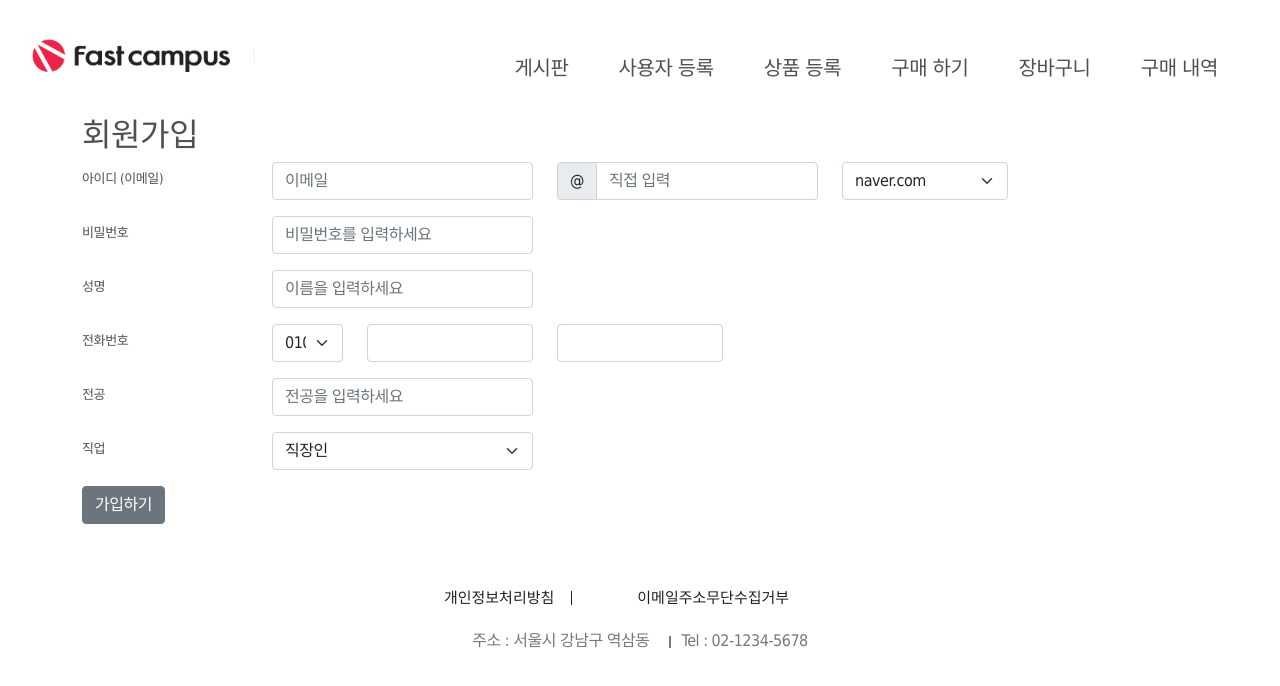
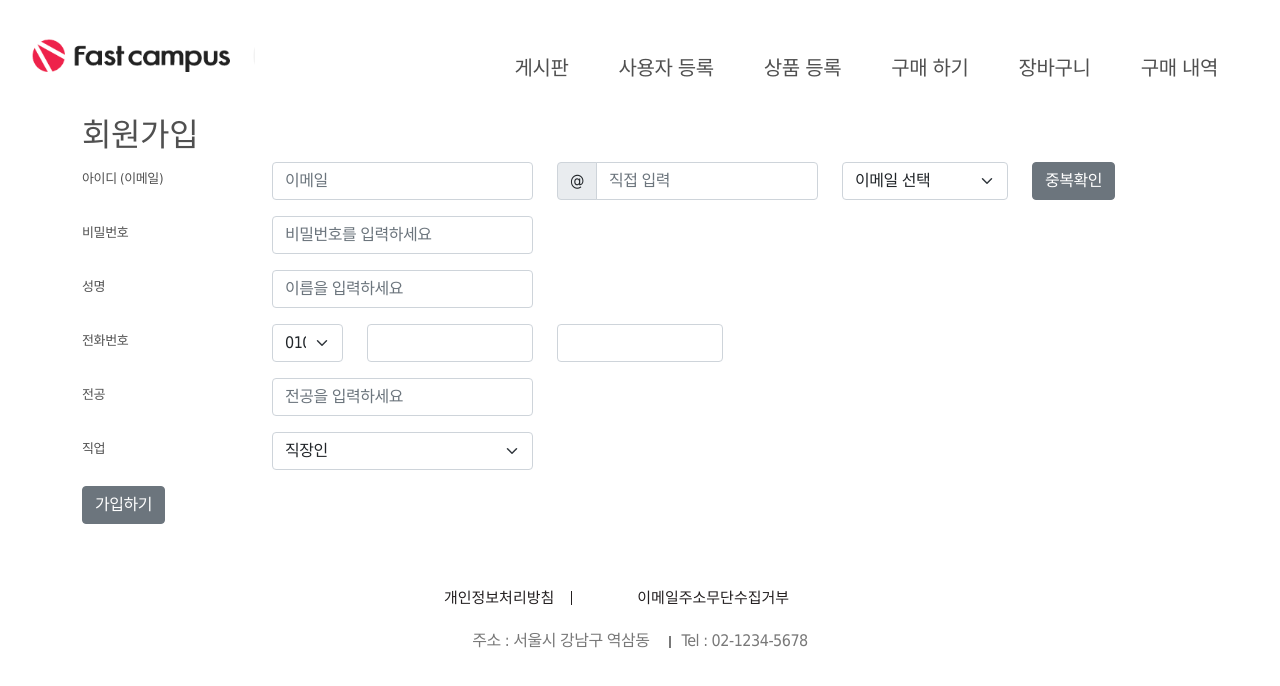
Before and after one commit to dozukwang/KDT_MINIPROJECT2, a React (Create React App) app in the folder client/: page /register in a window 1280 px wide. Shown: the top 686 px of the page. Built offline with nearby package versions, Linux system fonts and the light colour scheme; no server answers.

Commit message:
feats: 이메일 유효성 검사 구현 완료

```diff
--- a/client/src/component/register/Register.js
+++ b/client/src/component/register/Register.js
@@ -3,15 +3,19 @@ import { Container, Form, Input, Label, Button, FormGroup, InputGroupText, Input
 
 
 const Register = (props) => {
-  // 제출내용 유효확인
+  // 필수값 입력여부 확인
   const [ isSigninPasswordInvalid, setIsSigninPasswordInvalid ] = useState(false)
   const [ isSigninEmailInvalid, setIsSigninEmailInvalid ] = useState(false)
   const [ isSigninEmail2Invalid, setIsSigninEmail2Invalid ] = useState(false)
   const [ isSigninNameInvalid, setIsSigninNameInvalid ] = useState(false)
   const [ isSigninPhoneInvalid, setIsSigninPhoneInvalid ] = useState(false)
-  // 이메일 입력확인
-  const [ isUserId, setIsUserId ] = useState("")
+  //이메일 입력 유효확인
   const [ isUserId2, setIsUserId2 ] = useState("")
+  const [ userIds, setUserIds ] = useState({
+    email1: '',
+    eamil2: ''
+  })
+  // const { email1, email2 } = userIds
 
   const submitFormSignin = (event) => {
     event.preventDefault()
@@ -33,7 +37,8 @@ const Register = (props) => {
       console.log('필수값 비어있음', emptyCount)
     } else (console.log('필수값 다있음', emptyCount))
 
-    // 비밀번호 유효형식 확인
+    // 아이디 중복체크
+
 
   }
 
@@ -60,37 +65,82 @@ const Register = (props) => {
     } return emptyCount
   }
 
-  const changeEmailValue = (event) => {
-      setIsUserId2(event.target.value)
+  const changeEmail1InputValue = (event) => {
+    setUserIds({
+      ...userIds,
+      'email1': event.target.value,
+    })
+  }
+
+  const changeEmail2InputValue = (event) => {
+      setUserIds({
+        ...userIds,
+        'email2': event.target.value
+      })
+  }
+
+  // 이메일 올바른입력 확인
+  const emailCheck = () => {
+    const firstPlace = userIds.email1
+    const secondPlace = userIds.email2
+    const fullEmail = `${firstPlace}@${secondPlace}`
+    console.log('1', firstPlace, '2', secondPlace)
+    // 이메일 빈값 확인(첫 번째 칸)
+    if (firstPlace.length < 1 && secondPlace === undefined) {
+      setIsSigninEmailInvalid(true)
+      setIsSigninEmail2Invalid(true)
+      return
+    } else if (firstPlace.length < 1 || firstPlace.length > 30) {
+      setIsSigninEmailInvalid(true)
+      setIsSigninEmail2Invalid(false)
+      return
+    } else {
+      setIsSigninEmailInvalid(false)
+    }
+    // 이메일 유효성 확인, 오류 발생 시 이메일 주소 오류 설정(두 번째 칸)
+    var emailRef = /^([0-9a-zA-Z_\.-]+)@([0-9a-zA-Z_-]+)(\.[0-9a-zA-Z_-]+){1,2}$/;
+    if (emailRef.test(fullEmail)) {
+      console.log('이메일 통과')
+      setIsSigninEmail2Invalid(false)
+    } else {
+      console.log('이메일 실패')
+      setIsSigninEmail2Invalid(true)
+      return
+    }
+    return fullEmail
   }
 
 
   return (
     <Container >
       <h2>회원가입</h2>
-      <Form onSubmit={submitFormSignin}>
+      <Form onSubmit={submitFormSignin} >
         <FormGroup row>
           <Label md={2} htmlFor="signin-userId">
               아이디 (이메일)
           </Label>
           <Col md={3}>
-            <Input id="signin-userId" type="text" placeholder="이메일" invalid={isSigninEmailInvalid}/>
+            <Input id="signin-userId" type="text" placeholder="이메일"  onChange={changeEmail1InputValue} invalid={isSigninEmailInvalid}/>
           </Col>
           <Col md={3}>
           <InputGroup>
               <InputGroupText>
                 @
               </InputGroupText>
-              <Input id="signin-userId2" type="text" placeholder="직접 입력" defaultValue={isUserId2? isUserId2 : undefined} invalid={isSigninEmail2Invalid} />
+              <Input id="signin-userId2" type="text" placeholder="직접 입력" defaultValue={userIds.email2} onChange={changeEmail2InputValue} invalid={isSigninEmail2Invalid} />
             </InputGroup>
           </Col>
           <Col md={2}>
-            <Input name="email" type="select" onChange={changeEmailValue}>
+            <Input name="email" type="select" defaultValue="" onChange={changeEmail2InputValue}>
+              <option value="" disabled> 이메일 선택 </option>
               <option value="naver.com"> naver.com </option>
               <option value="google.com"> google.com </option>
               <option value="hanmail.net"> hanmail.net </option>
               <option value="daum.net"> daum.net </option>
             </Input>
+          </Col>
+          <Col md={2}>
+            <Button type="button" onClick={emailCheck}> 중복확인 </Button>
           </Col>
         </FormGroup>
         <FormGroup row>
```
